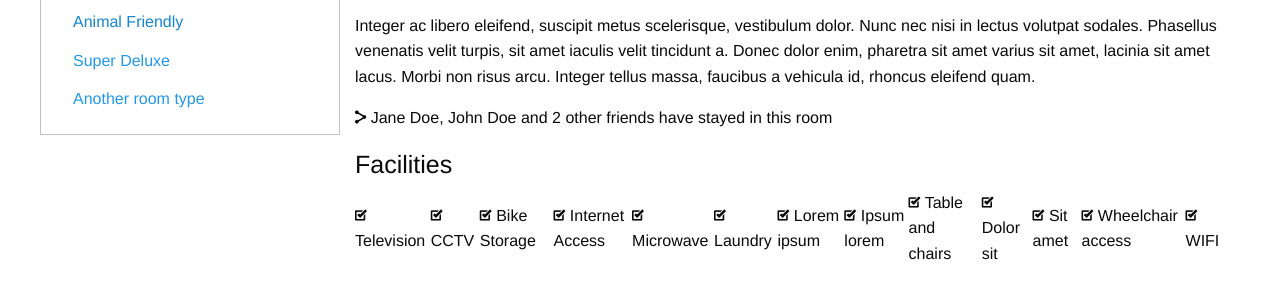
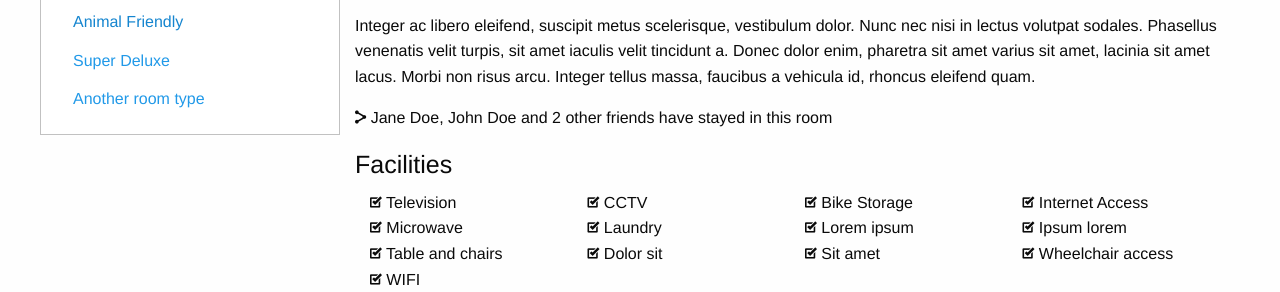
Before and after one commit to katylouise/find-a-room, a plain HTML site: page index.html in a window 1280 px wide. Both pictures are taken after a click on the link "Animal Friendly". Shown: the part 620-912 px from the top of the page. Before the commit the page ends 887 px from the top, so only its background shows below. Drawn offline with Linux system fonts and the light colour scheme.

Commit message:
Added facilities list

```diff
--- a/index.html
+++ b/index.html
@@ -73,19 +73,19 @@
         </p>
         <h4>Facilities</h4>
           <ul class="facilities menu expanded">
-            <li><i class="fi-checkbox"></i> Television</li>
-            <li><i class="fi-checkbox"></i> CCTV</li>
-            <li><i class="fi-checkbox"></i> Bike Storage</li>
-            <li><i class="fi-checkbox"></i> Internet Access</li>
-            <li><i class="fi-checkbox"></i> Microwave</li>
-            <li><i class="fi-checkbox"></i> Laundry</li>
-            <li><i class="fi-checkbox"></i> Lorem ipsum</li>
-            <li><i class="fi-checkbox"></i> Ipsum lorem</li>
-            <li><i class="fi-checkbox"></i> Table and chairs</li>
-            <li><i class="fi-checkbox"></i> Dolor sit</li>
-            <li><i class="fi-checkbox"></i> Sit amet</li>
-            <li><i class="fi-checkbox"></i> Wheelchair access</li>
-            <li><i class="fi-checkbox"></i> WIFI</li>
+            <li class="large-3 column"><i class="fi-checkbox"></i> Television</li>
+            <li class="large-3 column"><i class="fi-checkbox"></i> CCTV</li>
+            <li class="large-3 column"><i class="fi-checkbox"></i> Bike Storage</li>
+            <li class="large-3 column"><i class="fi-checkbox"></i> Internet Access</li>
+            <li class="large-3 column"><i class="fi-checkbox"></i> Microwave</li>
+            <li class="large-3 column"><i class="fi-checkbox"></i> Laundry</li>
+            <li class="large-3 column"><i class="fi-checkbox"></i> Lorem ipsum</li>
+            <li class="large-3 column"><i class="fi-checkbox"></i> Ipsum lorem</li>
+            <li class="large-3 column"><i class="fi-checkbox"></i> Table and chairs</li>
+            <li class="large-3 column"><i class="fi-checkbox"></i> Dolor sit</li>
+            <li class="large-3 column"><i class="fi-checkbox"></i> Sit amet</li>
+            <li class="large-3 column"><i class="fi-checkbox"></i> Wheelchair access</li>
+            <li class="large-3 column end"><i class="fi-checkbox"></i> WIFI</li>
           </ul>
 
       </div>
```
